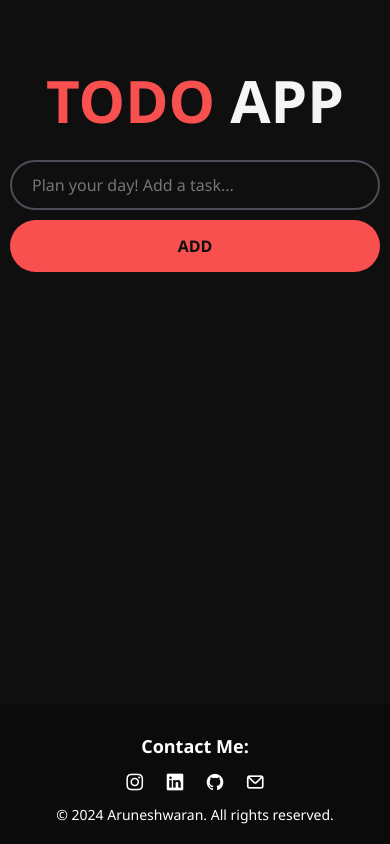
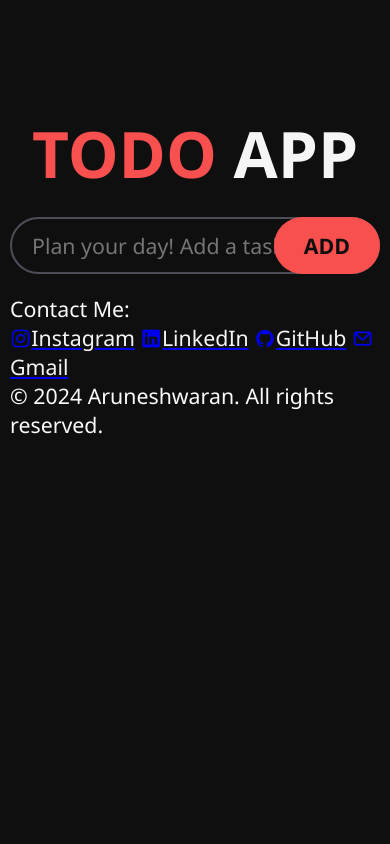
Before and after one commit to Aruneshwaran19/todo-app, a plain HTML site: page index.html in a window 390 px wide. Drawn offline with nearby package versions, Linux system fonts and the light colour scheme.

Commit message:
style.css

```diff
--- a/style.css
+++ b/style.css
@@ -148,103 +148,3 @@ input[type="checkbox"]:checked ~ .todo-text{
 input[type="checkbox"]{
     display: none;
 }
-
-
-/*=============== FOOTER ===============*/
-footer {
-    background-color: rgb(12, 11, 11);
-    color: white;
-    padding: 20px 0;
-    text-align: center;
-    position: absolute;
-    right: 0;
-    left: 0;
-    bottom: 0;
-  }
-
-  .footer-container {
-    max-width: 1200px;
-    margin: 0 auto;
-    padding: 0 15px;
-  }
-
-  .contact-text {
-    font-size: 18px;
-    margin-bottom: 10px;
-    font-weight: bold;
-  }
-
-  .social-links {
-    margin-bottom: 10px;
-  }
-
-  .social-icon {
-    font-size: 30px;
-    margin: 0 15px;
-    color: white;
-    transition: color 0.3s ease;
-    position: relative;
-  }
-
-  .social-icon:hover {
-    color: #ff0000;
-  }
-
-  footer p {
-    font-size: 14px;
-    margin-top: 10px;
-    color: white;
-  }
-
-  .tooltip {
-    position: absolute;
-    bottom: 100%;
-    left: 50%;
-    transform: translateX(-50%);
-    background-color: rgba(0, 0, 0, 0.75);
-    color: white;
-    font-size: 12px;
-    padding: 5px;
-    border-radius: 5px;
-    white-space: nowrap;
-    opacity: 0;
-    visibility: hidden;
-    transition: opacity 0.3s ease;
-  }
-
-  .social-icon.show-tooltip .tooltip {
-    opacity: 1;
-    visibility: visible;
-  }
-
-  /* Responsive Design */
-  @media screen and (max-width: 768px) {
-    .social-icon {
-      font-size: 25px;
-      margin: 0 10px;
-    }
-  }
-
-  @media screen and (max-width: 480px) {
-    .social-icon {
-      font-size: 20px;
-      margin: 0 8px;
-    }
-  }
-
-@media(max-width: 500px){
-    html{
-        font-size: 12pt;
-    }
-    #add-button{
-        position: unset;
-        width: 100%;
-        margin-top: 10px;
-        padding: 15px;
-        height: auto;
-    }
-    h1{
-        margin-top: 50px;
-        font-size: 15vw;
-    }
-}
```
